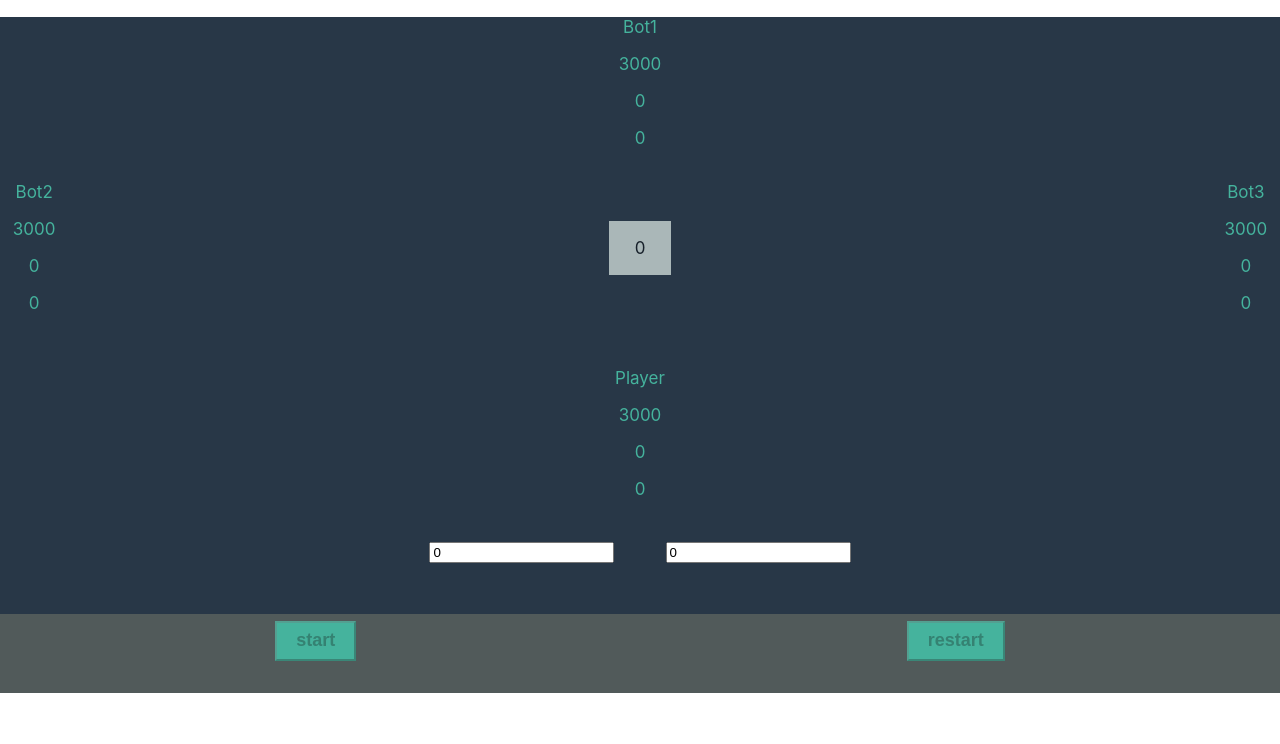
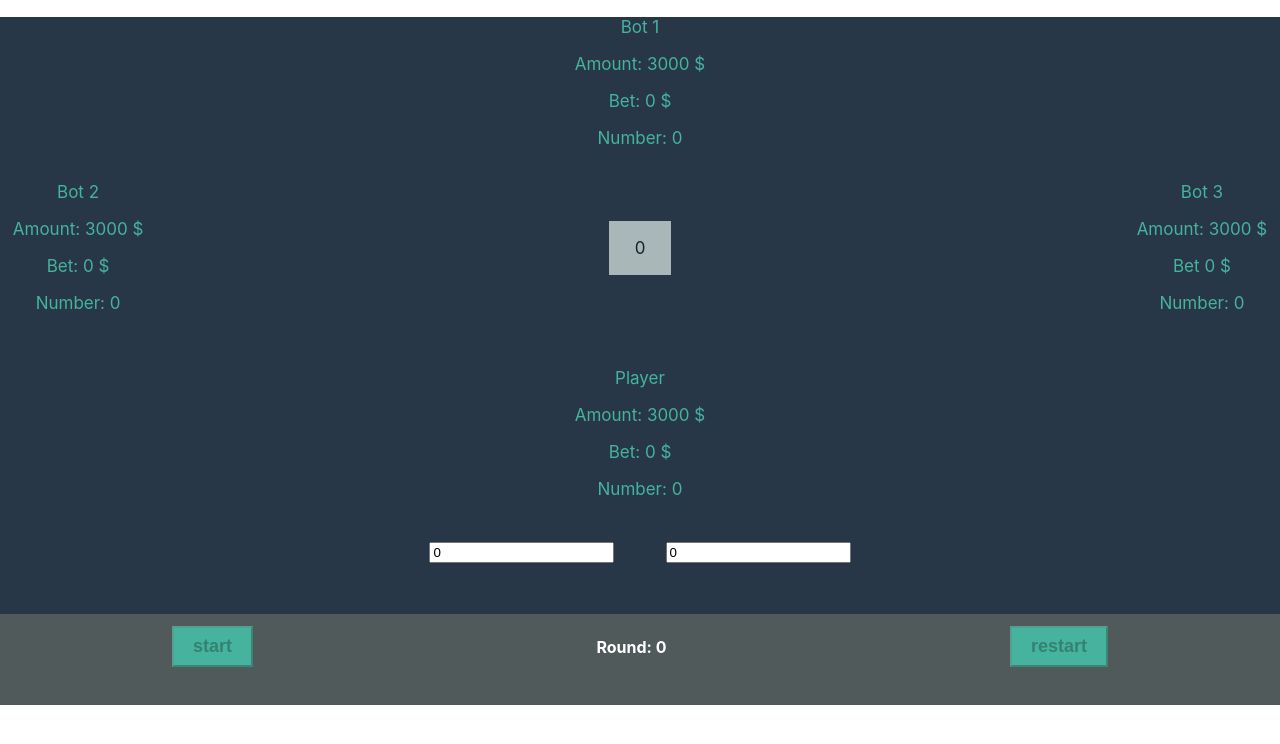
Before and after one commit to Dar-rius/casino, a React (Create React App) app: page / in a window 1280 px wide. Shown: the top 744 px of the page. Built offline with nearby package versions, Linux system fonts and the light colour scheme.

Commit message:
update design

```diff
--- a/src/App.css
+++ b/src/App.css
@@ -60,3 +60,8 @@ input{
 .bot3{
   padding-right: 1%;
 }
+
+.para{
+  color: white;
+  font-weight: bolder;
+}
--- a/src/App.js
+++ b/src/App.js
@@ -4,6 +4,9 @@ import {useState} from 'react'
 
 
 function App() {
+
+  //variable round
+  const [round, setRound] = useState(0)
 
   //value for player
   const [valueRoul, setValueRoul] = useState(0)
@@ -94,6 +97,8 @@ function App() {
       setBotMoney3(0)
     }
 
+    setRound(round + 1)
+
   }
 
 
@@ -118,24 +123,26 @@ function App() {
     setBotMoney3(3000)
 
     setValueRoul(0)
+
+    setRound(0)
   }
 
 
   return <>
     <main>
       <div class='bot1'>
-        <p>Bot1</p>
-        <p>{botMoney1}</p>
-        <p>{botMoneyRandom1}</p>
-        <p>{bot1}</p>
+        <p>Bot 1</p>
+        <p>Amount: {botMoney1} $</p>
+        <p>Bet: {botMoneyRandom1} $</p>
+        <p>Number: {bot1}</p>
       </div>
 
       <div class='sec'>
         <div class='bot2'>
-          <p>Bot2</p>
-          <p>{botMoney2}</p>
-          <p>{botMoneyRandom2}</p>
-          <p>{bot2}</p>
+          <p>Bot 2</p>
+          <p>Amount: {botMoney2} $</p>
+          <p>Bet: {botMoneyRandom2} $</p>
+          <p>Number: {bot2}</p>
         </div>
 
         <div class='roulette'>
@@ -143,18 +150,18 @@ function App() {
         </div>
 
         <div class='bot3'>
-          <p>Bot3</p>
-          <p>{botMoney3}</p>
-          <p>{botMoneyRandom3}</p>
-          <p>{bot3}</p>
+          <p>Bot 3</p>
+          <p>Amount: {botMoney3} $</p>
+          <p>Bet {botMoneyRandom3} $</p>
+          <p>Number: {bot3}</p>
         </div>
       </div>
 
       <div class='player'>
         <p>Player</p>
-        <p>{playerMoney}</p>
-        <p>{money}</p>
-        <p>{valueRoul}</p>
+        <p>Amount: {playerMoney} $</p>
+        <p>Bet: {money} $</p>
+        <p>Number: {valueRoul}</p>
         <input value={money} name="valueMoney" onChange={e=> setMoney(e.target.value)}/>
         <input
           value={valueRoul}
@@ -170,10 +177,34 @@ function App() {
         disabled={money === 0  || playerMoney === 0 }>
           start
         </button>
+        {
+          playerMoney === 0 &&
+            <p class='para'>You've lose</p> ||
 
+          playerMoney === 12000 &&
+            <p class='para'>You're winner</p> ||
+
+          playerMoney !== 0 &&
+            <p class='para'>Round: {round}</p> ||
+
+          playerMoney !== 12000 &&
+            <p class='para'>Round: {round}</p> ||
+
+          botMoney1 === 12000 &&
+            <p class='para'>You've lose</p> ||
+
+          botMoney2 === 12000 &&
+            <p class='para'>You've lose</p> ||
+
+          botMoney3 === 12000 &&
+            <p class='para'>You've lose</p>
+        }
         <button
           onClick={restart}
-          disabled={playerMoney !== 0}>restart</button>
+          disabled={playerMoney !== 0
+          || botMoney1 === 12000
+          || botMoney2 === 12000
+          || botMoney3 === 12000}>restart</button>
       </footer>
   </>
 }
```
